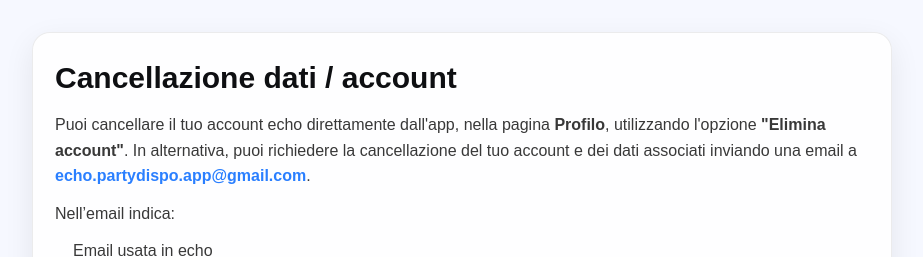
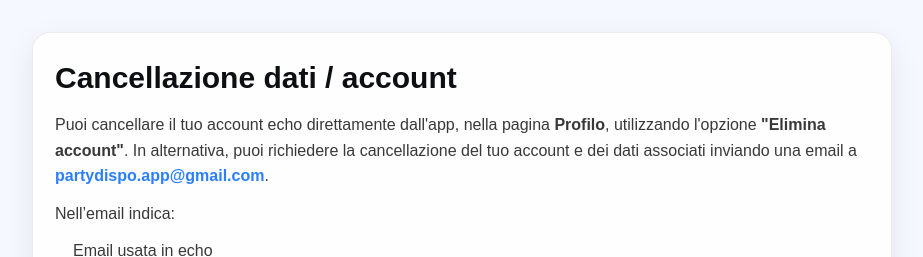
Before and after one commit to Roccubalbetta/partydispo-links, a Next.js app: page /data-deletion in a window 1280 px wide. Shown: the top 257 px of the page, without its empty margins (178-1101 px from the left). Built offline with nearby package versions, Linux system fonts and the light colour scheme.

Commit message:
mail aggiornata

```diff
--- a/app/data-deletion/page.tsx
+++ b/app/data-deletion/page.tsx
@@ -7,7 +7,7 @@
 };
 
 export default function DataDeletionPage() {
-  const contactEmail = "echo.partydispo.app@gmail.com";
+  const contactEmail = "partydispo.app@gmail.com";
 
   return (
     <main style={{ minHeight: "100vh", background: "#F6F8FF", padding: "32px 16px" }}>
--- a/app/privacy/privacy-policy.tsx
+++ b/app/privacy/privacy-policy.tsx
@@ -57,7 +57,7 @@
 
 export default function PrivacyPolicy() {
   const lastUpdated = "14 aprile 2026";
-  const contactEmail = "echo.partydispo.app@gmail.com";
+  const contactEmail = "partydispo.app@gmail.com";
 
   return (
     <main
--- a/app/safety/page.tsx
+++ b/app/safety/page.tsx
@@ -8,7 +8,7 @@
 };
 
 export default function SafetyStandardsPage() {
-  const contactEmail = "echo.partydispo.app@gmail.com";
+  const contactEmail = "partydispo.app@gmail.com";
 
   return (
     <main style={{ minHeight: "100vh", background: "#F6F8FF", padding: "32px 16px" }}>
--- a/app/terms/page.tsx
+++ b/app/terms/page.tsx
@@ -56,7 +56,7 @@
 
 export default function TermsOfUsePage() {
   const lastUpdated = "14 aprile 2026";
-  const contactEmail = "echo.partydispo.app@gmail.com";
+  const contactEmail = "partydispo.app@gmail.com";
 
   return (
     <main
```
